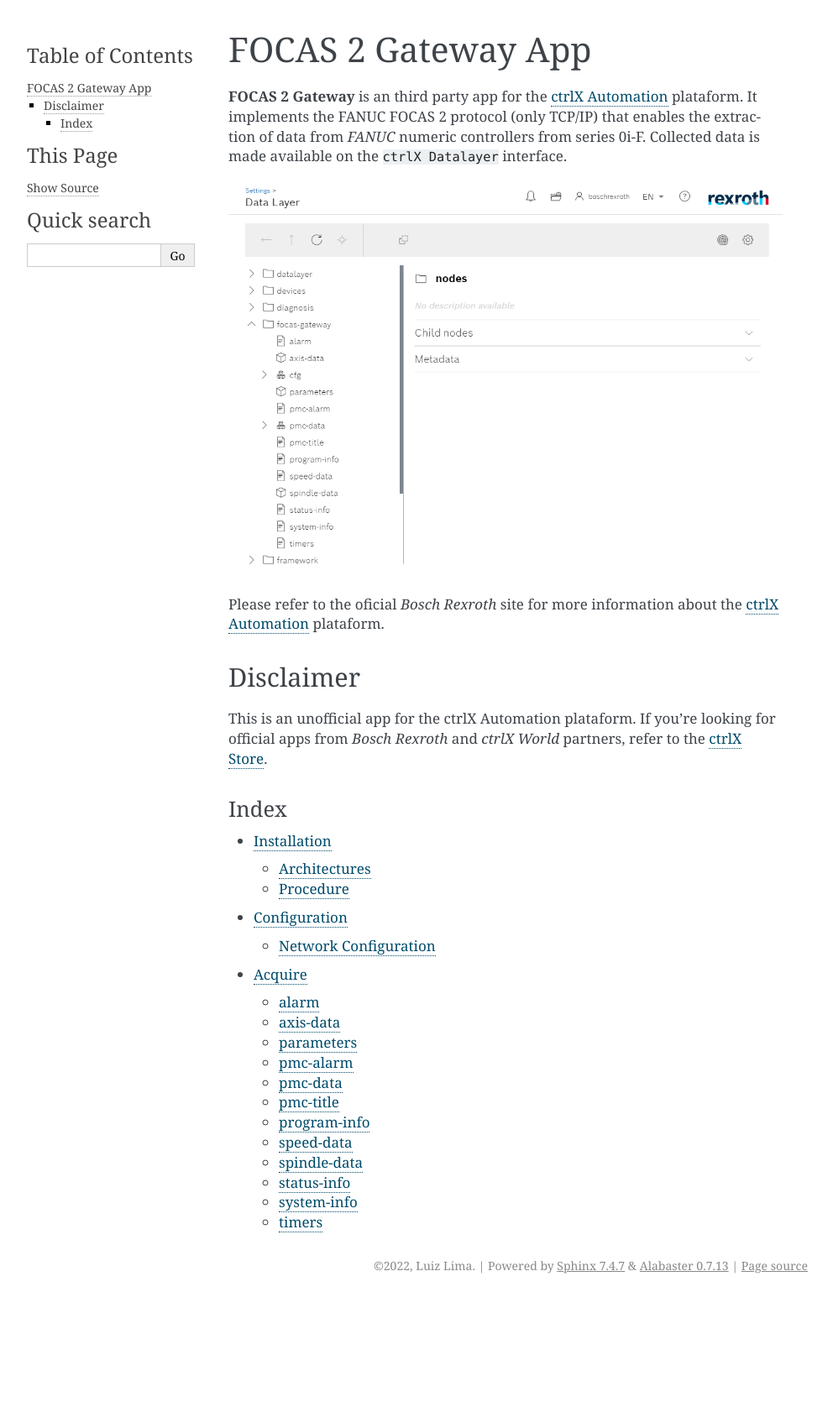
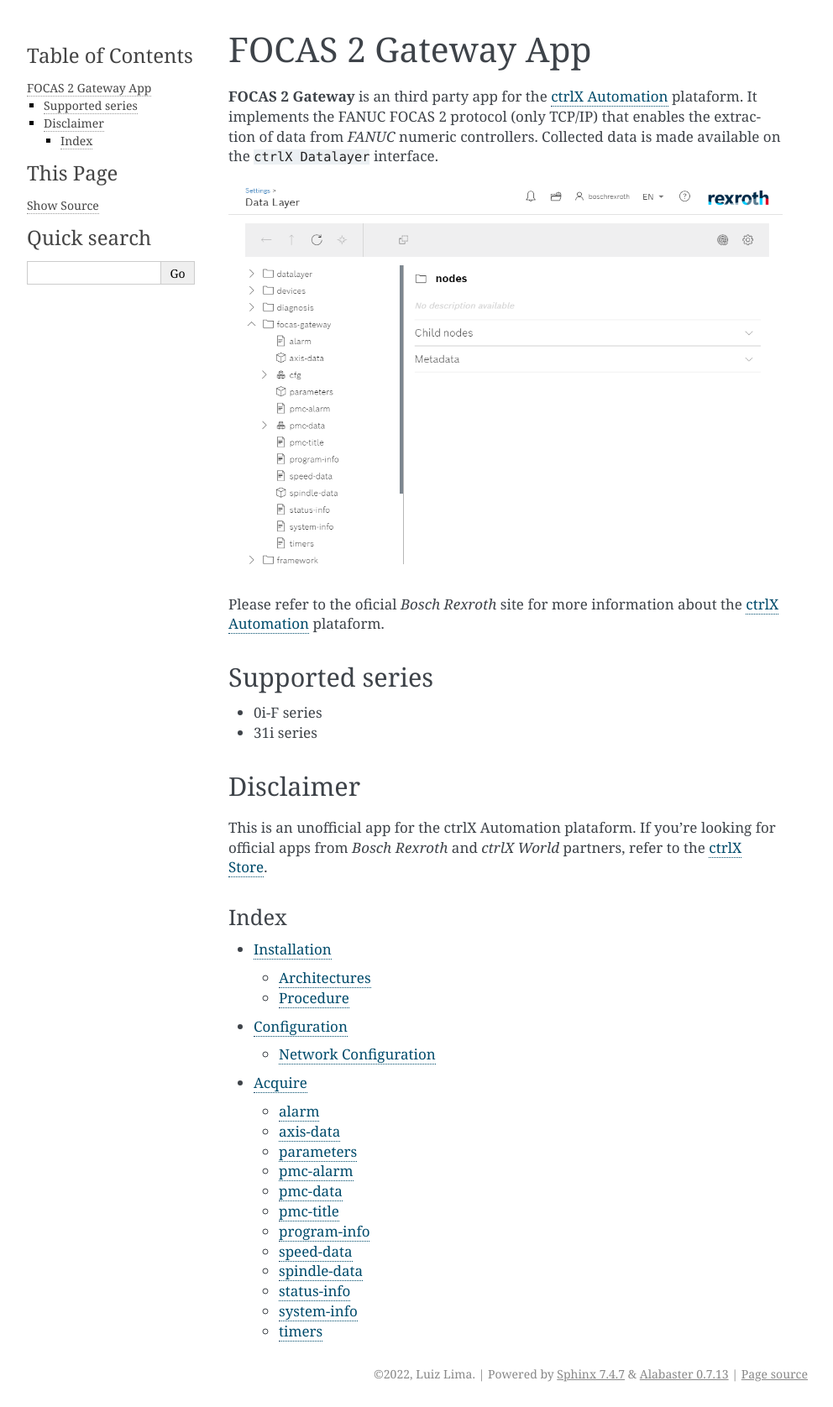
Before and after one commit to lg-lima1/focas-gateway-docs, a Sphinx documentation site: the page built from docs/source/index.rst, in a window 1280 px wide. Shown: the whole page at 84% size, without its empty margins (148-1140 px from the left). Built offline with Sphinx 7.4.7, drawn with Linux system fonts in a browser that asks for light colours; before the commit the page ends 1547 px from its top, so only the background shows below that.

Commit message:
add: series support

```diff
--- a/docs/source/index.rst
+++ b/docs/source/index.rst
@@ -1,13 +1,18 @@
 FOCAS 2 Gateway App
 ===============
 
-**FOCAS 2 Gateway** is an third party app for the `ctrlX Automation <https://apps.boschrexroth.com/microsites/ctrlx-automation/en/>`_ plataform. It implements the FANUC FOCAS 2 protocol (only TCP/IP) that enables the extraction of data from *FANUC* numeric controllers from series 0i-F. Collected data is made available on the ``ctrlX Datalayer`` interface.
+**FOCAS 2 Gateway** is an third party app for the `ctrlX Automation <https://apps.boschrexroth.com/microsites/ctrlx-automation/en/>`_ plataform. It implements the FANUC FOCAS 2 protocol (only TCP/IP) that enables the extraction of data from *FANUC* numeric controllers. Collected data is made available on the ``ctrlX Datalayer`` interface.
 
 .. image:: imgs/index/datalayer-node.png
   :width: 800
   :alt: FOCAS Gateway Node
 
 Please refer to the oficial *Bosch Rexroth* site for more information about the `ctrlX Automation <https://apps.boschrexroth.com/microsites/ctrlx-automation/en/>`_ plataform.
+
+Supported series
+________
+- 0i-F series
+- 31i series
 
 Disclaimer
 ________
```
